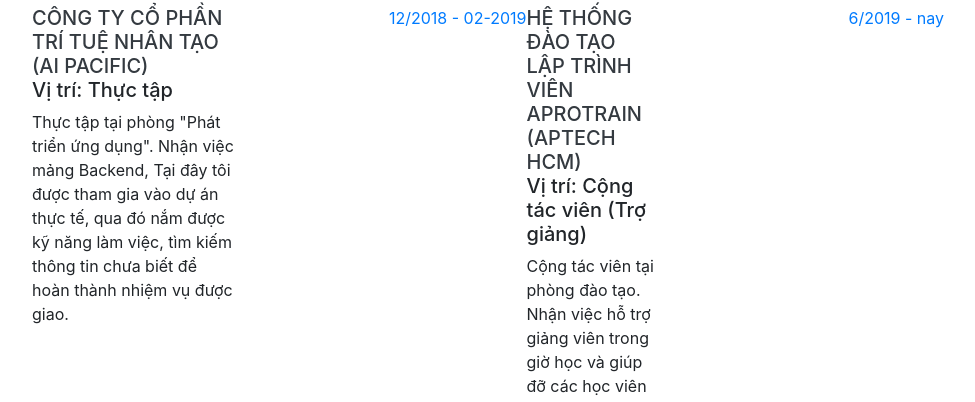
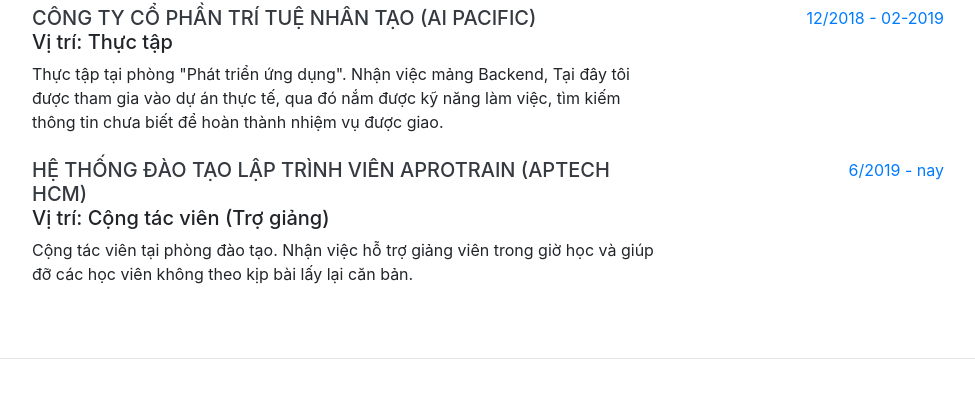
Before and after one commit to minhkhoi260199/minhkhoi260199.github.io, a website with bundled scripts: page index.html in a window 1280 px wide. Shown: the part 1318-1720 px from the top of the page, without its empty margins (288-1263 px from the left). Built offline with nearby package versions, Linux system fonts and the light colour scheme; a web font is replaced by a local one.

Commit message:
Update index.html

```diff
--- a/index.html
+++ b/index.html
@@ -173,6 +173,8 @@
           <div class="resume-date text-md-right">
             <span class="text-primary">12/2018 - 02-2019</span>
           </div>
+      </div>
+      <div class="resume-item d-flex flex-column flex-md-row mb-2">
           <div class="resume-content mr-auto">
             <h5 class="mb-0">Hệ thống đào tạo lập trình viên Aprotrain (APTECH HCM)</h5>
             <div class="h5 mb-2">Vị trí: Cộng tác viên (Trợ giảng)</div>
@@ -184,8 +186,6 @@
             <span class="text-primary">6/2019 - nay</span>
           </div>
       </div>
-
-
     </div>
     <!-- End: Kinh nghiệm -->
     </section>
```
